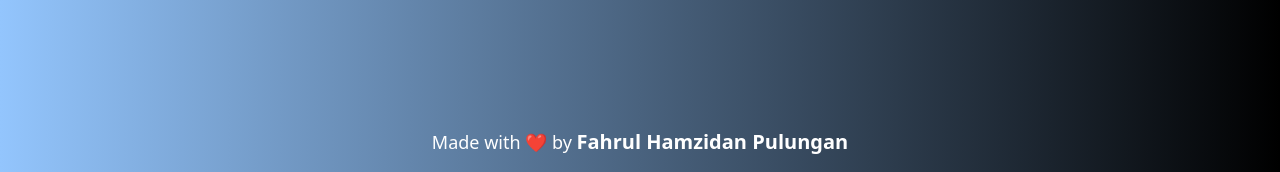
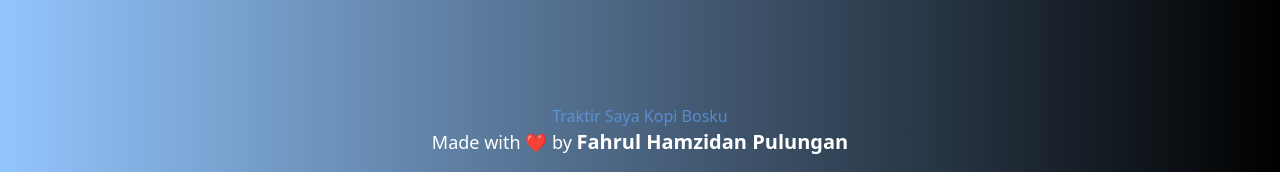
Before and after one commit to z1dan820/cek-jodoh-flask, a Flask app: page / in a window 1280 px wide. Shown: the part 628-800 px from the top of the page. Run offline with Flask 3, Linux system fonts and the light colour scheme; some libraries are stand-ins or nearby versions.

Commit message:
Update index.html

```diff
--- a/templates/index.html
+++ b/templates/index.html
@@ -62,6 +62,9 @@
 
     <!-- Footer Section -->
     <footer class="\ py-4 text-center text-white">
+         <a href="https://saweria.co/zidan120204" target="_blank" class="text-blue-400 hover:underline animate-pulse">
+      Traktir Saya Kopi Bosku
+    </a>
         <p class="text-lg">
             Made with ❤️ by
             <a href="https://www.instagram.com/fhamzidanpulungan_/" target="_blank" class="footer-name font-bold text-xl">Fahrul Hamzidan Pulungan</a>
```
